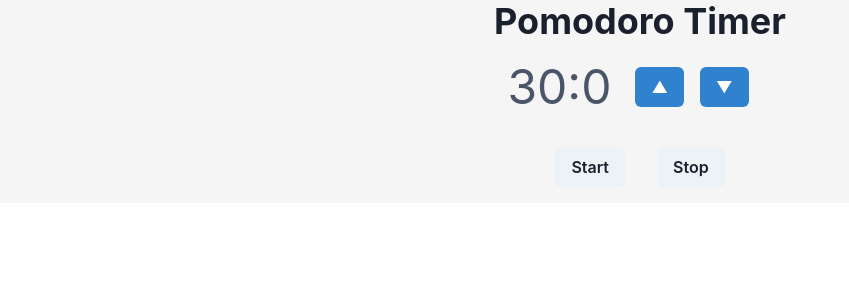
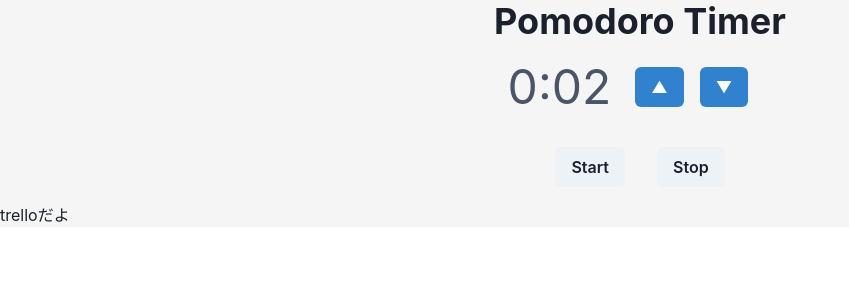
Before and after one commit to ryounasso/Pomodoro_timer, a Next.js app: page / in a window 1280 px wide. Shown: the top 300 px of the page, without its empty margins (0-849 px from the left). Built offline with nearby package versions, Linux system fonts and the light colour scheme.

Commit message:
feat : 休憩時間が自動でセットされる

```diff
--- a/components/Timer.jsx
+++ b/components/Timer.jsx
@@ -2,15 +2,22 @@ import React, { useState, useEffect, useRef } from "react";
 import { Button, Box, Text, Center } from "@chakra-ui/react";
 
 export function Timer() {
-  const [hour, setHour] = useState({ min: 30, sec: 0 });
+  const [hour, setHour] = useState({ min: 0, sec: 2 });
   const [prevTime, setPrevTime] = useState(hour.min * 60 + hour.sec);
   const [id, setId] = useState();
   const refHour = useRef(prevTime);
-  let restTime;
 
   useEffect(() => {
     refHour.current = prevTime;
+    if (refHour.current === 0) {
+      clearInterval(id);
+      setHour({ min: 5, sec: 0 });
+    }
   }, [prevTime]);
+
+  useEffect(() => {
+    setPrevTime(hour.min * 60 + hour.sec);
+  }, [hour]);
 
   const countDown = () => {
     setPrevTime(refHour.current - 1);
@@ -19,7 +26,11 @@ export function Timer() {
   const toTime = (time) => {
     const minutes = Math.floor(time / 60);
     const seconds = time % 60;
-    return minutes + ":" + seconds;
+    if (String(seconds).length < 2) {
+      return minutes + ":" + "0" + seconds;
+    } else {
+      return minutes + ":" + seconds;
+    }
   };
 
   const start = () => {
@@ -42,7 +53,7 @@ export function Timer() {
     <Box>
       <Center>
         <Text fontSize="5xl" color="gray.600">
-          {toTime(refHour.current)}
+          {toTime(prevTime)}
         </Text>
         <Box m={4}>
           <Button colorScheme="blue" m={2} onClick={() => increment()}>
--- /dev/null
+++ b/components/TrelloCard.jsx
@@ -0,0 +1,3 @@
+export function TrelloCard() {
+  return <div>trelloだよ</div>;
+}
--- a/pages/index.jsx
+++ b/pages/index.jsx
@@ -3,6 +3,7 @@ import Image from "next/image";
 import React from "react";
 import { Heading, Center, Box } from "@chakra-ui/react";
 import { Timer } from "../components/Timer";
+import { TrelloCard } from "../components/TrelloCard";
 
 export default function Home() {
   return (
@@ -11,6 +12,7 @@ export default function Home() {
         <Heading>Pomodoro Timer</Heading>
       </Center>
       <Timer />
+      <TrelloCard />
     </Box>
   );
 }
```
